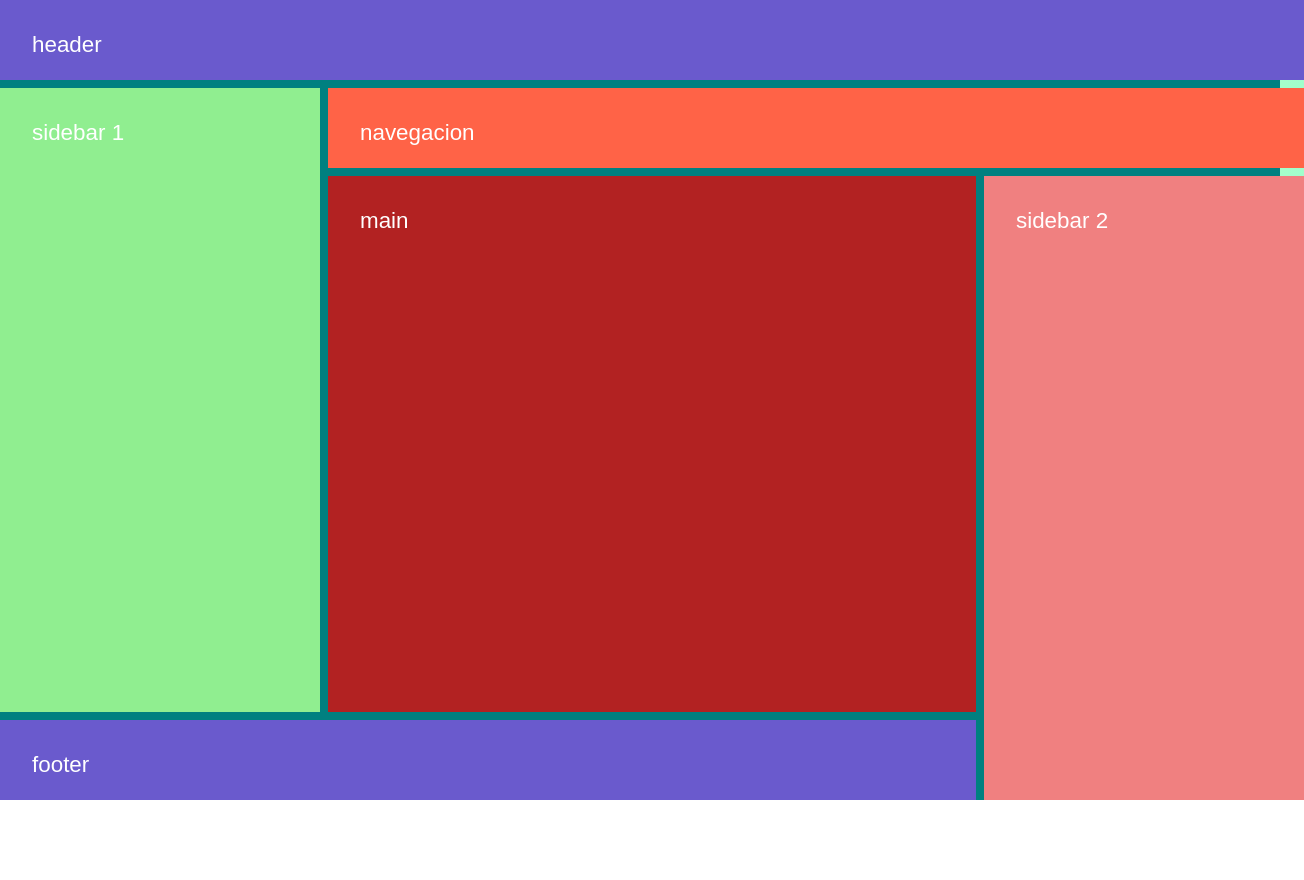
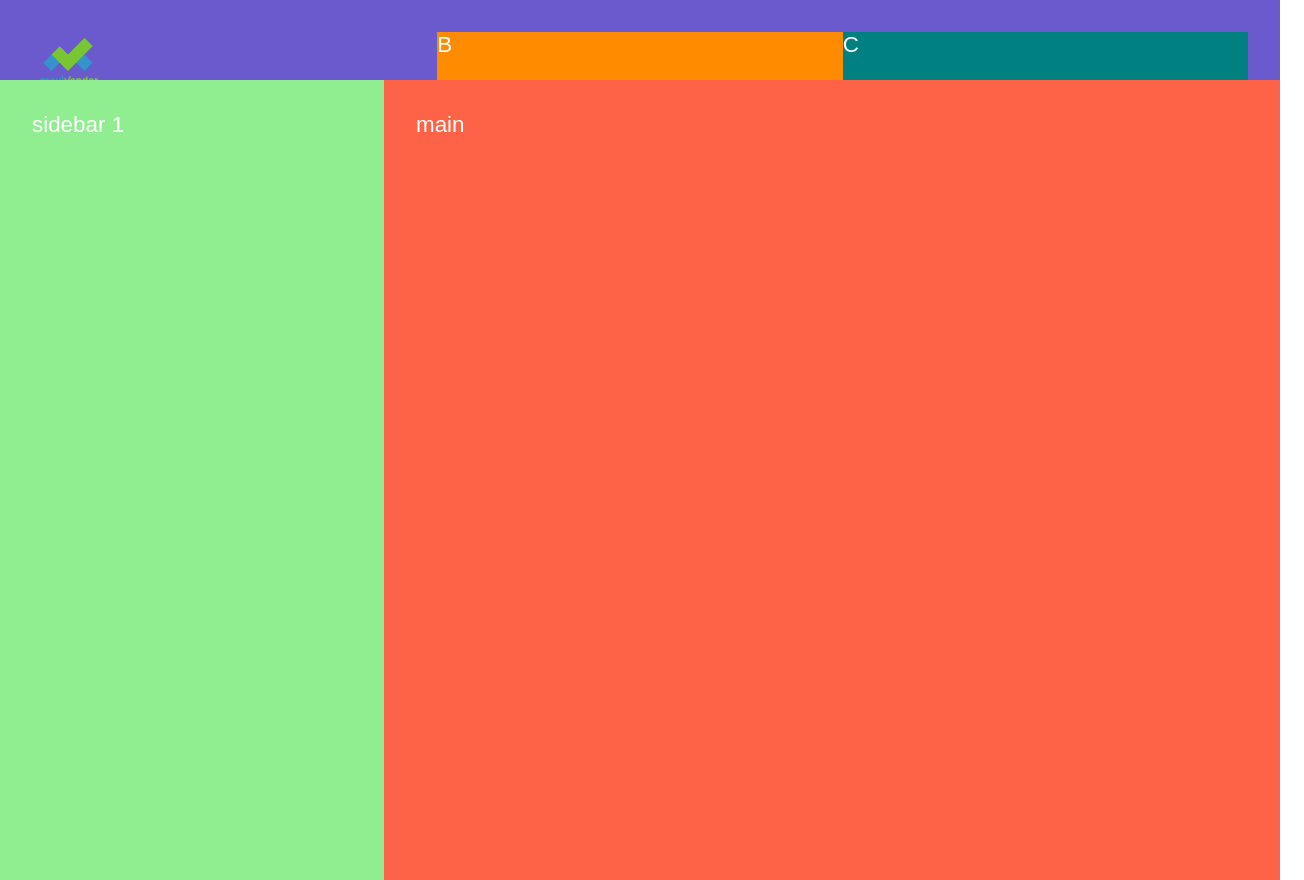
Before and after one commit to emeery/layout, a plain HTML site: page index.html in a window 1280 px wide. Shown: the whole page, 1304 px wide, since content can reach past the window. Before the commit the page ends 800 px from the top, so only its background shows below. Drawn offline with Linux system fonts and the light colour scheme.

Commit message:
header ?

```diff
--- a/css/style.css
+++ b/css/style.css
@@ -7,7 +7,8 @@ html {
     box-sizing: inherit;
 }
 body {
-    margin:0;
+    margin: 0 !important;
+    padding: 0 !important;
     background: #1FA2FF;
     background: linear-gradient(to right, #A6FFCB, #12F8DA, #1FA2FF);
     color: white;
@@ -16,7 +17,7 @@ body {
 .contenedor {
     display: grid;
     margin: 0 auto;
-    height: 100vh;
+    height: 110vh;
     background-color: teal;
 }
 .contenedor > * {
@@ -26,13 +27,28 @@ body {
 .header {
     background-color: slateblue;
     grid-area: header;
+    display: grid;
+    grid-template-columns: repeat(3, 1fr);
+}
+.a img {
+    width: 75px;
+}
+.b {
+    background-color: darkorange;
+}
+.c {
+    background-color: teal;
 }
 .nav {
     background-color: tomato;
     grid-area: nav;
+    overflow: hidden;
+    position: fixed;
+    top: 0;
+    width: 100%;
 }
 .main {
-    background-color: firebrick;
+    background-color: tomato;
     grid-area: contenido;
 }
 .left {
@@ -47,16 +63,34 @@ body {
     background-color: slateblue;
     grid-area: footer;
 }
-@media screen and (min-width:768px) {
+/* Desktop */
+@media screen and (min-width:600px) {
     .contenedor {
         grid-template-areas:
         "header header header header"
-        "left nav nav nav"
-        "left contenido contenido right"
-        "left contenido contenido right"
-        "footer footer footer right";
-        grid-template-columns: repeat(4, 25%); /* 4, */
-        grid-template-rows: 80px 80px auto auto 80px;
-        grid-gap: .5rem;
+        "left contenido contenido contenido"
+        "left contenido contenido contenido"
+        "left contenido contenido contenido"
+        "left contenido contenido contenido";
+        grid-template-columns: 30% 70%;
+        grid-template-rows: 80px auto;
+    }
+    .logo {
+        width: 10%;
+        max-width: 100%;
     }
 }
+/* Mobile & Tablet */
+@media screen and (max-width:600px) {
+    .contenedor {
+        grid-template-areas:
+        "header "
+        "contenido"
+        "contenido"
+        "contenido"
+        "contenido"
+        "contenido";
+        grid-template-columns: 100%;
+        grid-template-rows: 80px 100%;
+    }
+}
--- a/index.html
+++ b/index.html
@@ -11,13 +11,12 @@
 
     <div class="contenedor">
         <header class="header">
-            header
+            <div class="a">
+                    <img src="./assets/logo_mov.png" class="logo">
+            </div>
+            <div class="b">B</div>
+            <div class="c">C</div>
         </header>
-
-        <nav class="nav">
-            navegacion
-        </nav>
-
         <aside class="sidebar left">
             sidebar 1
         </aside>
@@ -25,15 +24,6 @@
         <main class="main">
             main
         </main>
-
-        <aside class="sidebar right">
-            sidebar 2
-        </aside>
-
-        <footer class="footer">
-            footer
-        </footer>
-
     </div>
 
 </body>
```
Also changed, not shown: assets/logo_mov.png (added), 1 other file.
